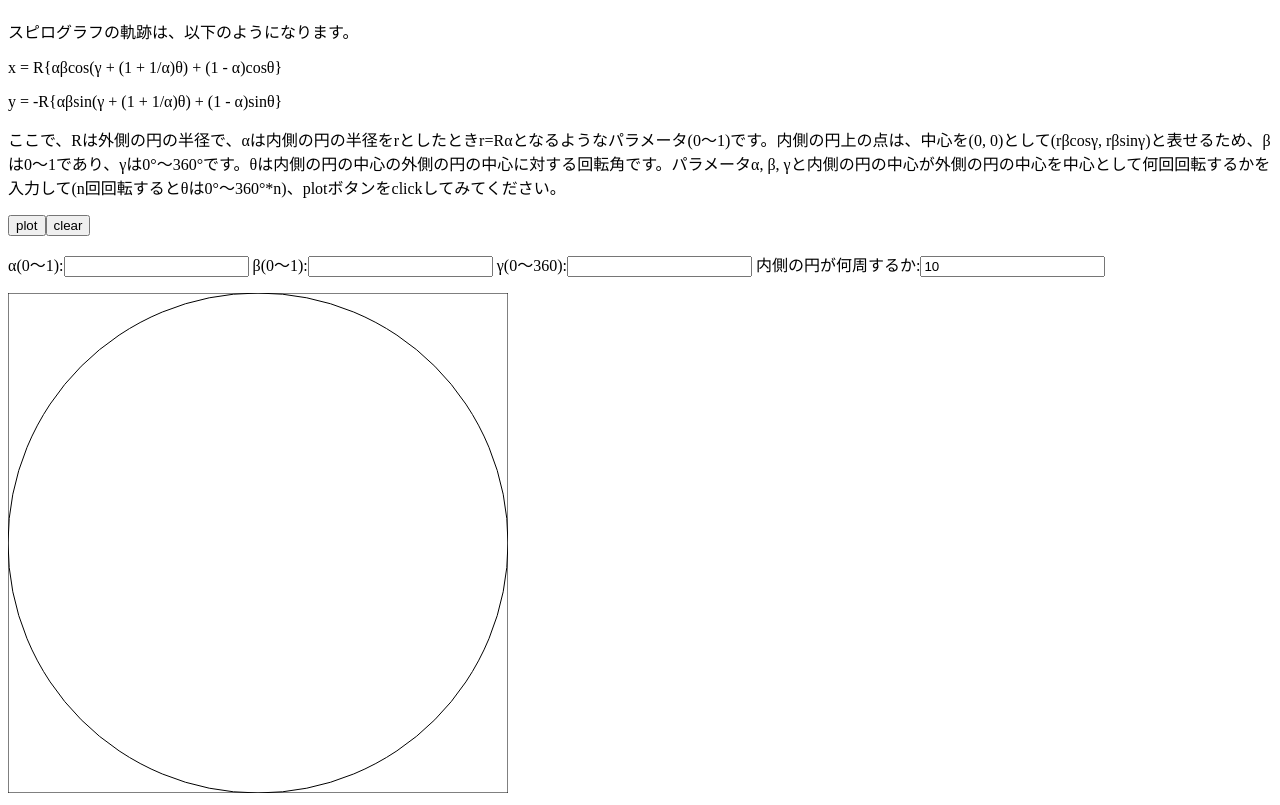
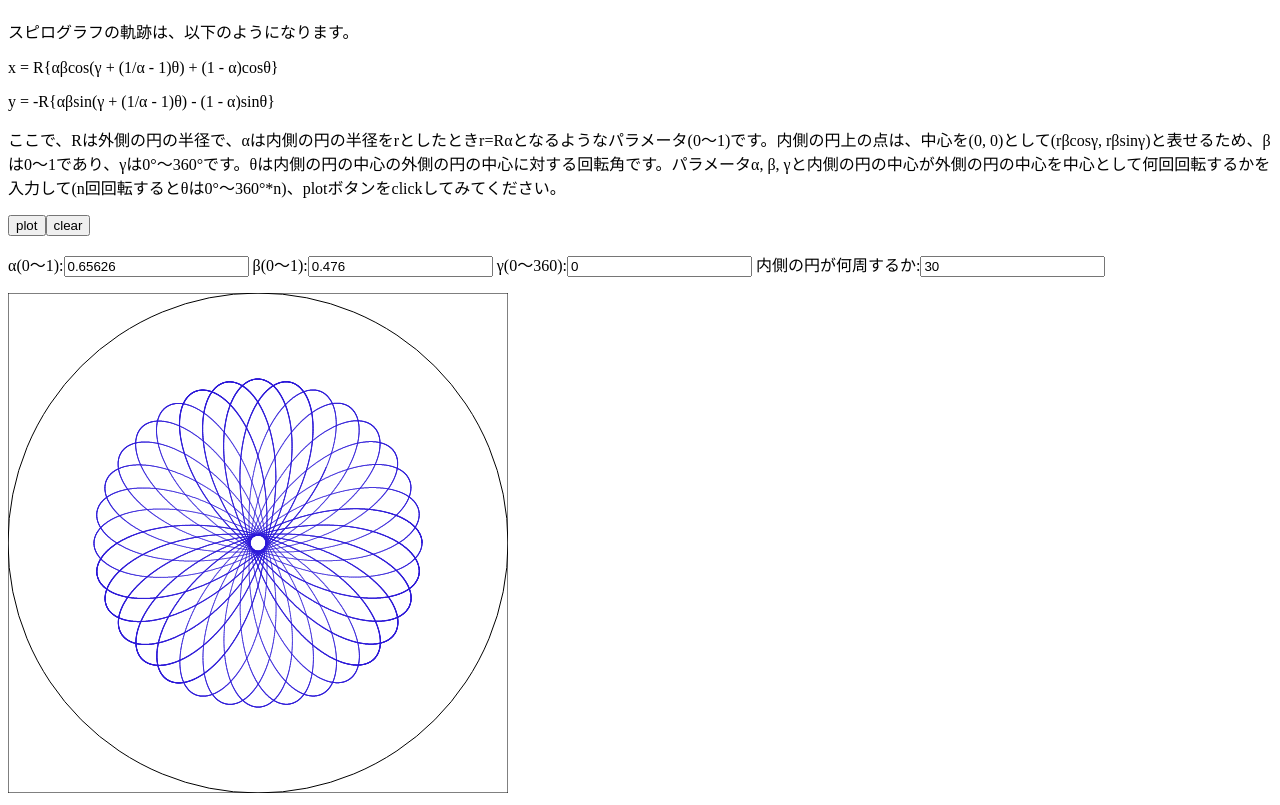
Before and after one commit to konyonyo/spiro, a plain HTML site: page index.html in a window 1280 px wide. Both pictures are taken after a click on the button "plot". Shown: the part 70-875 px from the top of the page. Drawn offline with Linux system fonts and the light colour scheme.

Commit message:
式を修正

```diff
--- a/index.html
+++ b/index.html
@@ -29,14 +29,14 @@
                     clearCanvas();
                     setValue();
                     drawCircle(R);
-                    context.strokeStyle = "rgb(45, 26, 216)";
+                    context.fillStyle = "rgb(45, 26, 216)";
                     var delta = Math.PI*2/1000;
                     var theta = 0;
                     var x = 0;
                     var y = 0;
                     while(theta < Math.PI*2*rotation){
-                        x = R * (alpha * beta * Math.cos(gamma + (1 + 1/alpha) * theta) + (1 - alpha) * Math.cos(theta));
-                        y = -1 * R * (alpha * beta * Math.sin(gamma + (1 + 1/alpha) * theta) + (1 - alpha) * Math.sin(theta));
+                        x = R * (alpha * beta * Math.cos(gamma + (1/alpha - 1) * theta) + (1 - alpha) * Math.cos(theta));
+                        y = -1 * R * (alpha * beta * Math.sin(gamma + (1/alpha - 1) * theta) - (1 - alpha) * Math.sin(theta));
                         plot(x, y);
                         theta += delta;
                     }
@@ -52,8 +52,8 @@
                 // 点を(x, y)に描画する(canvasの中心が(0, 0))
                 function plot(x, y){
                     context.beginPath();
-                    context.arc(x+canvas.width/2, canvas.height/2-y, 2, 0, Math.PI*2, true);
-                    context.stroke();
+                    context.arc(x+canvas.width/2, canvas.height/2-y, 0.5, 0, Math.PI*2, true);
+                    context.fill();
                 }
 
                 // 外側の円(半径R)を描画する
@@ -76,7 +76,7 @@
                 function setValue(){
                     alpha = alphaTB.value;
                     beta = betaTB.value;
-                    gamma = gammaTB.value;
+                    gamma = (gammaTB.value/180)*Math.PI;
                     rotation = rotationTB.value;
                 }
             },
@@ -86,16 +86,16 @@
     <body>
         <h1>スピログラフ</h1>
         <p>スピログラフの軌跡は、以下のようになります。</p>
-        <p>x = R{αβcos(γ + (1 + 1/α)θ) + (1 - α)cosθ}</p>
-        <p>y = -R{αβsin(γ + (1 + 1/α)θ) + (1 - α)sinθ}</p>
+        <p>x = R{αβcos(γ + (1/α - 1)θ) + (1 - α)cosθ}</p>
+        <p>y = -R{αβsin(γ + (1/α - 1)θ) - (1 - α)sinθ}</p>
         <p>ここで、Rは外側の円の半径で、αは内側の円の半径をrとしたときr=Rαとなるようなパラメータ(0～1)です。内側の円上の点は、中心を(0, 0)として(rβcosγ, rβsinγ)と表せるため、βは0～1であり、γは0°～360°です。θは内側の円の中心の外側の円の中心に対する回転角です。パラメータα, β, γと内側の円の中心が外側の円の中心を中心として何回回転するかを入力して(n回回転するとθは0°～360°*n)、plotボタンをclickしてみてください。</p>
             <button id="plot">plot</button><button id="clear">clear</button>
         </p>
         <p>
-        α(0～1):<input id="alpha" type="text"/>
-        β(0～1):<input id="beta" type="text"/>
-        γ(0～360):<input id="gamma" type="text"/>
-        内側の円が何周するか:<input id="rotation" type="text" value="10"/>
+        α(0～1):<input id="alpha" type="text" value="0.65626"/>
+        β(0～1):<input id="beta" type="text" value="0.476"/>
+        γ(0～360):<input id="gamma" type="text" value="0"/>
+        内側の円が何周するか:<input id="rotation" type="text" value="30"/>
         </p>
         <canvas id="spiro" width="500" height="500"></canvas>
     </body>
```
